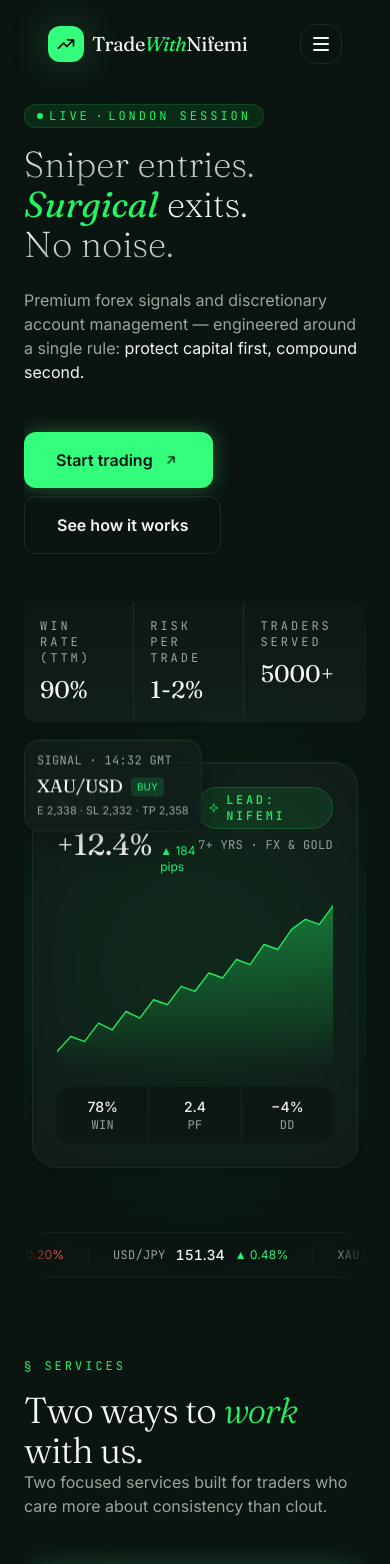
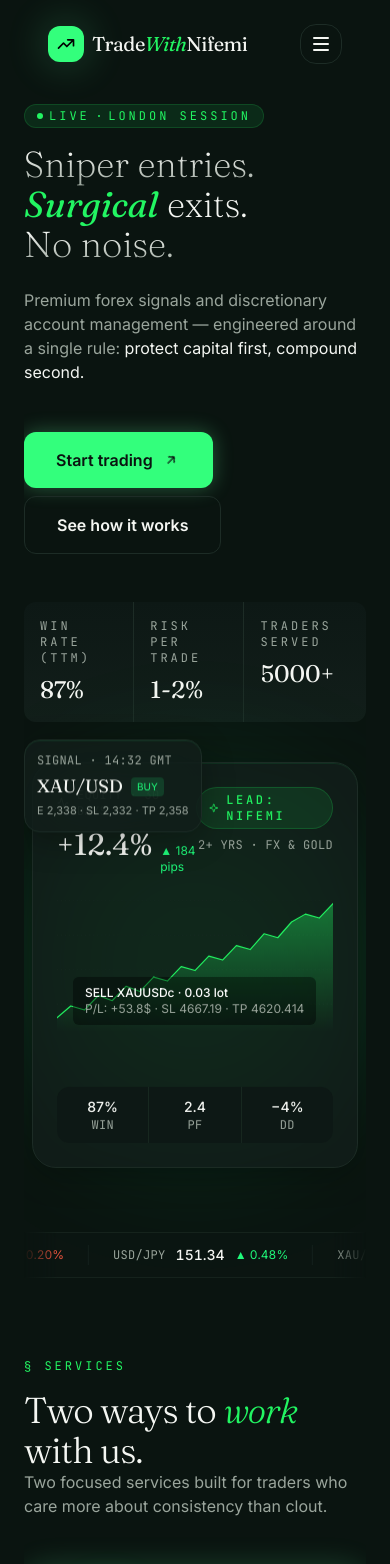
Before and after one commit to Sneakyorca/TradeWithNifemi, a React (Vite) app in the folder TradeWithNifemi/: page / in a window 390 px wide. Shown: the top 1564 px of the page. Built offline with nearby package versions, Linux system fonts and the light colour scheme.

Commit message:
Centralize site statistics and wire components to use client trade data; fix accordion text wrapping on mobile

```diff
--- a/TradeWithNifemi/src/Components/Sections/Faq.jsx
+++ b/TradeWithNifemi/src/Components/Sections/Faq.jsx
@@ -13,7 +13,10 @@ const Faq = () => {
             Questions,{" "}
             <span className="italic text-primary font-normal">answered</span>.
           </h2>
-          <p className="text-muted-fg leading-relaxed mt-6">
+          <p
+            className="text-muted-fg leading-relaxed mt-6"
+            style={{ width: "80vw" }}
+          >
             Still curious? Drop us a message — we reply within 24 hours.
           </p>
         </header>
--- a/TradeWithNifemi/src/Components/Sections/Hero.jsx
+++ b/TradeWithNifemi/src/Components/Sections/Hero.jsx
@@ -1,5 +1,6 @@
 import { Activity, Sparkle, TrendingUp } from "lucide-react";
 import HeroChart from "../UI/HeroChart";
+import STATS from "../../data/stats";
 
 const Hero = () => {
   return (
@@ -63,19 +64,19 @@ const Hero = () => {
             <span className="font-mono tracking-[3px] text-muted-fg text-xs uppercase">
               win rate (ttm)
             </span>
-            <span className="font-display text-2xl">90%</span>
+            <span className="font-display text-2xl">{STATS.winRate}</span>
           </div>{" "}
           <div className="flex flex-col gap-2 p-4 pr-8 border-r border-border">
             <span className="font-mono tracking-[3px] text-muted-fg text-xs uppercase">
               risk per trade
             </span>
-            <span className="font-display text-2xl">1-2%</span>
+            <span className="font-display text-2xl">{STATS.riskPerTrade}</span>
           </div>{" "}
           <div className="flex flex-col gap-2 p-4 pr-8">
             <span className="font-mono tracking-[3px] text-muted-fg text-xs uppercase">
               traders served
             </span>
-            <span className="font-display text-2xl">5000+</span>
+            <span className="font-display text-2xl">{STATS.tradersServed}</span>
           </div>
         </div>
       </main>
@@ -90,8 +91,10 @@ const Hero = () => {
                 <Activity className="h-3 w-3" /> Equity · 30 days
               </div>
               <div className="mt-2 flex items-baseline gap-2">
-                <span className="font-display text-3xl">+12.4%</span>
-                <span className="mono text-xs text-bull">▲ 184 pips</span>
+                <span className="font-display text-3xl">{STATS.equity30d}</span>
+                <span className="mono text-xs text-bull">
+                  ▲ {STATS.equity30dPips} pips
+                </span>
               </div>
             </div>
             <div className="flex flex-col items-end">
@@ -99,7 +102,7 @@ const Hero = () => {
                 <Sparkle className="h-3 w-3" /> Lead: Nifemi
               </span>
               <span className="label text-muted-foreground mt-2">
-                7+ yrs · FX & Gold
+                2+ yrs · FX & Gold
               </span>
             </div>
           </div>
@@ -110,9 +113,9 @@ const Hero = () => {
 
           <div className="mt-4 grid grid-cols-3 gap-px bg-border/60 rounded-xl overflow-hidden">
             {[
-              { k: "78%", l: "Win" },
-              { k: "2.4", l: "PF" },
-              { k: "−4%", l: "DD" },
+              { k: STATS.winRate, l: "Win" },
+              { k: STATS.pf, l: "PF" },
+              { k: STATS.dd, l: "DD" },
             ].map((m) => (
               <div key={m.l} className="bg-surface px-3 py-2.5 text-center">
                 <div className="mono text-sm font-medium">{m.k}</div>
@@ -147,7 +150,9 @@ const Hero = () => {
             <TrendingUp className="h-3 w-3 text-bull" /> Closed
           </div>
           <div className="mt-1 flex items-baseline gap-2">
-            <span className="font-display text-lg text-bull">+138 pips</span>
+            <span className="font-display text-lg text-bull">
+              {STATS.closedTradePips}
+            </span>
             <span className="mono text-[10px] text-muted-foreground">
               EUR/USD
             </span>
--- a/TradeWithNifemi/src/Components/Sections/Result.jsx
+++ b/TradeWithNifemi/src/Components/Sections/Result.jsx
@@ -1,14 +1,56 @@
 import { TrendingUp, Eye, ShieldCheck } from "lucide-react";
 import PerformanceChart from "../UI/PerformanceChart";
+import STATS from "../../data/stats";
+import RECENT_TRADES from "../../data/recentTrades";
 
 const Result = () => {
-  const tickets = [
-    { pair: "XAU/USD", side: "BUY", date: "May 2", pips: 284, loss: false },
-    { pair: "GBP/USD", side: "SELL", date: "May 1", pips: 156, loss: false },
-    { pair: "EUR/USD", side: "BUY", date: "Apr 30", pips: 142, loss: false },
-    { pair: "BTC/USD", side: "BUY", date: "Apr 29", pips: 520, loss: false },
-    { pair: "XAU/USD", side: "SELL", date: "Apr 28", pips: 98, loss: false },
-  ];
+  // Prefer client's recent trades when available
+  const tickets =
+    RECENT_TRADES.length > 0
+      ? RECENT_TRADES.map((t) => ({
+          pair: t.pair,
+          side: t.side,
+          date: new Date(t.closedAt).toLocaleString(),
+          profit: t.profit,
+          loss: t.profit <= 0,
+        }))
+      : [
+          {
+            pair: "XAU/USD",
+            side: "BUY",
+            date: "May 2",
+            pips: 284,
+            loss: false,
+          },
+          {
+            pair: "GBP/USD",
+            side: "SELL",
+            date: "May 1",
+            pips: 156,
+            loss: false,
+          },
+          {
+            pair: "EUR/USD",
+            side: "BUY",
+            date: "Apr 30",
+            pips: 142,
+            loss: false,
+          },
+          {
+            pair: "BTC/USD",
+            side: "BUY",
+            date: "Apr 29",
+            pips: 520,
+            loss: false,
+          },
+          {
+            pair: "XAU/USD",
+            side: "SELL",
+            date: "Apr 28",
+            pips: 98,
+            loss: false,
+          },
+        ];
 
   return (
     <section id="results" className="py-20 md:py-28">
@@ -31,9 +73,9 @@ const Result = () => {
 
             <div className="mt-5 md:mt-6 grid sm:grid-cols-3 gap-px bg-border rounded-2xl overflow-hidden">
               {[
-                { i: TrendingUp, k: "+5.8%", v: "Avg monthly ROI" },
-                { i: Eye, k: "−4.2%", v: "Max drawdown" },
-                { i: ShieldCheck, k: "2.4", v: "Profit factor" },
+                { i: TrendingUp, k: STATS.avgMonthlyROI, v: "Avg monthly ROI" },
+                { i: Eye, k: STATS.maxDrawdown, v: "Max drawdown" },
+                { i: ShieldCheck, k: STATS.profitFactor, v: "Profit factor" },
               ].map((m) => (
                 <div key={m.v} className="bg-surface/80 p-5">
                   <m.i className="h-4 w-4 text-primary mb-2" />
@@ -49,7 +91,9 @@ const Result = () => {
             <div className="flex items-center justify-between mb-5">
               <div>
                 <div className="label text-muted-foreground">Recent closes</div>
-                <div className="font-display text-xl mt-1">Last 5 trades</div>
+                <div className="font-display text-xl mt-1">
+                  Recent client trades
+                </div>
               </div>
               <span className="chip">Verified</span>
             </div>
@@ -79,8 +123,9 @@ const Result = () => {
                   <div
                     className={`mono font-medium ${t.loss ? "text-bear" : "text-bull"}`}
                   >
-                    {t.pips > 0 ? "+" : ""}
-                    {t.pips} pips
+                    {typeof t.profit !== "undefined"
+                      ? `${t.profit > 0 ? "+" : ""}$${t.profit.toFixed(2)}`
+                      : `${t.pips > 0 ? "+" : ""}${t.pips} pips`}
                   </div>
                 </li>
               ))}
--- a/TradeWithNifemi/src/Components/UI/Accordion.jsx
+++ b/TradeWithNifemi/src/Components/UI/Accordion.jsx
@@ -1,5 +1,6 @@
 import { ChevronDown } from "lucide-react";
 import { useState } from "react";
+import STATS from "../../data/stats";
 
 const Accordion = () => {
   const [isActive, setIsActive] = useState(null);
@@ -11,7 +12,7 @@ const Accordion = () => {
     },
     {
       q: "How does account management work?",
-      a: "You keep your money in your own broker account. We trade it under a limited power of attorney with strict 1–2% risk per trade and send transparent monthly reports.",
+      a: `You keep your money in your own broker account. We trade it under a limited power of attorney with strict ${STATS.riskPerTrade} risk per trade and send transparent monthly reports.`,
     },
     {
       q: "Do I need experience to get started?",
@@ -37,7 +38,7 @@ const Accordion = () => {
         <div key={index} className="border-b border-t border-border">
           <button
             type="button"
-            className="flex w-full items-center justify-between gap-4 py-5 sm:py-6 text-left overflow-hidden"
+            className="flex w-full items-center justify-between gap-4 py-5 sm:py-6 text-left"
             onClick={() => {
               setIsActive(isActive === index ? null : index);
             }}
@@ -47,7 +48,9 @@ const Accordion = () => {
               <span className="shrink-0 font-mono text-muted-fg text-xs mt-1 sm:mt-0">
                 0{index + 1}
               </span>
-              <span className="min-w-0 overflow-hidden">{faq.q}</span>
+              <span className="min-w-0 break-words" style={{ width: "70vw" }}>
+                {faq.q}
+              </span>
             </h3>
             <ChevronDown
               className={`shrink-0 transition-transform duration-300 ${
@@ -61,8 +64,11 @@ const Accordion = () => {
               isActive === index ? "grid-rows-[1fr]" : "grid-rows-[0fr]"
             }`}
           >
-            <div className="min-h-0 overflow-hidden">
-              <p className="pb-6 pl-7 sm:pl-9 text-sm sm:text-base leading-relaxed text-muted-fg">
+            <div className="min-h-0">
+              <p
+                className="pb-6 pl-7 sm:pl-9 text-sm sm:text-base leading-relaxed text-muted-fg"
+                style={{ width: "70vw" }}
+              >
                 {faq.a}
               </p>
             </div>
--- a/TradeWithNifemi/src/Components/UI/HeroChart.jsx
+++ b/TradeWithNifemi/src/Components/UI/HeroChart.jsx
@@ -1,3 +1,5 @@
+import RECENT_TRADES from "../../data/recentTrades";
+
 const HeroChart = () => {
   const w = 480;
   const h = 240;
@@ -16,7 +18,17 @@ const HeroChart = () => {
   const area = `${path} L ${w} ${h} L 0 ${h} Z`;
   const lastY = h - (pts[pts.length - 1] / max) * (h - 30) - 15;
 
+  const totalRecent =
+    RECENT_TRADES && RECENT_TRADES.length > 0
+      ? RECENT_TRADES.reduce((s, t) => s + t.profit, 0)
+      : 0;
+  const lastTrade =
+    RECENT_TRADES && RECENT_TRADES.length > 0
+      ? RECENT_TRADES[RECENT_TRADES.length - 1]
+      : null;
+
   return (
+    <div className="relative">
       <svg
         viewBox={`0 0 ${w} ${h}`}
         className="w-full h-full"
@@ -39,6 +51,7 @@ const HeroChart = () => {
             strokeDasharray="2 5"
           />
         ))}
+
         <path d={area} fill="url(#heroGrad)" />
         <path
           d={path}
@@ -58,6 +71,27 @@ const HeroChart = () => {
           className="animate-pulse-glow"
         />
       </svg>
+
+      {lastTrade && (
+        <div className="absolute left-4 bottom-2 bg-black/40 text-white rounded-md px-3 py-2 text-xs">
+          <div className="font-medium">{`${lastTrade.side} ${lastTrade.pair} · ${lastTrade.size} lot`}</div>
+          <div className="text-muted-foreground">
+            P/L:{" "}
+            {lastTrade.profit > 0
+              ? `+${lastTrade.profit}$`
+              : `${lastTrade.profit}$`}{" "}
+            · SL {lastTrade.sl} · TP {lastTrade.tp}
+          </div>
+        </div>
+      )}
+
+      {!lastTrade && totalRecent !== 0 && (
+        <div className="absolute left-4 bottom-2 bg-black/40 text-white rounded-md px-3 py-2 text-xs">
+          Total recent profit: {totalRecent}$
+        </div>
+      )}
+    </div>
   );
 };
+
 export default HeroChart;
--- a/TradeWithNifemi/src/Components/UI/PerformanceChart.jsx
+++ b/TradeWithNifemi/src/Components/UI/PerformanceChart.jsx
@@ -1,4 +1,6 @@
 import { useEffect, useRef, useState } from "react";
+import STATS from "../../data/stats";
+import RECENT_TRADES from "../../data/recentTrades";
 
 const points = [
   0, 12, 8, 22, 18, 30, 26, 38, 32, 48, 44, 56, 52, 68, 64, 78, 86, 80, 95, 102,
@@ -56,9 +58,32 @@ const PerformanceChart = () => {
             Equity curve · 12 months
           </div>
           <div className="mt-2 flex items-baseline gap-3">
-            <span className="font-display text-4xl">+68.4%</span>
-            <span className="mono text-sm text-bull">▲ 5.8% MoM avg</span>
+            <span className="font-display text-4xl">
+              {STATS.performanceMain}
+            </span>
+            <span className="mono text-sm text-bull">
+              ▲ {STATS.momAvg} MoM avg
+            </span>
           </div>
+          {RECENT_TRADES && RECENT_TRADES.length > 0 && (
+            <div className="mt-2 label text-sm text-muted-foreground">
+              <span>
+                Recent:{" "}
+                <strong className="text-foreground">
+                  {RECENT_TRADES.reduce((s, t) => s + t.profit, 0)}$
+                </strong>
+              </span>
+              <span className="ml-3">· {RECENT_TRADES.length} trades</span>
+              {RECENT_TRADES[RECENT_TRADES.length - 1] && (
+                <span className="ml-3">
+                  · Last:{" "}
+                  {RECENT_TRADES[RECENT_TRADES.length - 1].profit > 0
+                    ? `+${RECENT_TRADES[RECENT_TRADES.length - 1].profit}$`
+                    : `${RECENT_TRADES[RECENT_TRADES.length - 1].profit}$`}
+                </span>
+              )}
+            </div>
+          )}
         </div>
         <div className="hidden sm:flex gap-1.5">
           {["1M", "3M", "6M", "1Y"].map((t, i) => (
@@ -127,6 +152,8 @@ const PerformanceChart = () => {
               className="animate-pulse-glow"
             />
           )}
+
+          {/* trade markers could go here */}
         </svg>
 
         <div className="flex justify-between mt-3 label text-muted-foreground">
--- a/TradeWithNifemi/src/Components/UI/ServiceCard.jsx
+++ b/TradeWithNifemi/src/Components/UI/ServiceCard.jsx
@@ -1,4 +1,5 @@
 import { Check } from "lucide-react";
+import STATS from "../../data/stats";
 const ServiceCard = () => {
   const Service = [
     {
@@ -8,7 +9,7 @@ const ServiceCard = () => {
       tagline: "We trade your account. You stay in control.",
       desc: "Limited power-of-attorney broker account. We execute with strict risk caps and report monthly — fully transparent.",
       points: [
-        "Strict 1-2% risk per trade",
+        `Strict ${STATS.riskPerTrade} risk per trade`,
         "Profit-share, no upfront fees",
         "MT4 / MT5 compatible",
         "Monthly performance statements",
--- /dev/null
+++ b/TradeWithNifemi/src/data/recentTrades.js
@@ -0,0 +1,31 @@
+// Reference trades provided by client (from screenshots)
+const RECENT_TRADES = [
+  {
+    ticket: 309938003,
+    pair: "XAUUSDc",
+    side: "SELL",
+    size: 0.01,
+    open: 4647.294,
+    close: 4631.354,
+    profit: 15.9,
+    openAt: "2026-05-15T00:07:40Z",
+    closedAt: "2026-05-15T00:27:17Z",
+    sl: 4667.19,
+    tp: 4600.0,
+  },
+  {
+    ticket: 309940391,
+    pair: "XAUUSDc",
+    side: "SELL",
+    size: 0.03,
+    open: 4650.0,
+    close: 4632.055,
+    profit: 53.8,
+    openAt: "2026-05-15T00:14:24Z",
+    closedAt: "2026-05-15T00:27:20Z",
+    sl: 4667.19,
+    tp: 4620.414,
+  },
+];
+
+export default RECENT_TRADES;
--- /dev/null
+++ b/TradeWithNifemi/src/data/stats.js
@@ -0,0 +1,24 @@
+// Centralized site statistics to avoid conflicting hardcoded values
+const STATS = {
+  // Hero stats
+  winRate: "87%",
+  riskPerTrade: "1-2%",
+  tradersServed: "5000+",
+  equity30d: "+12.4%",
+  equity30dPips: "184",
+  closedTradePips: "+138 pips",
+  recentProfit: "69.70",
+
+  // Small stats grid
+  pf: "2.4",
+  dd: "−4%",
+
+  // Performance / results
+  performanceMain: "+68.4%",
+  momAvg: "5.8%",
+  avgMonthlyROI: "+5.8%",
+  maxDrawdown: "−4.2%",
+  profitFactor: "2.4",
+};
+
+export default STATS;
```
Lines whose indentation alone changed are shown as unchanged.
